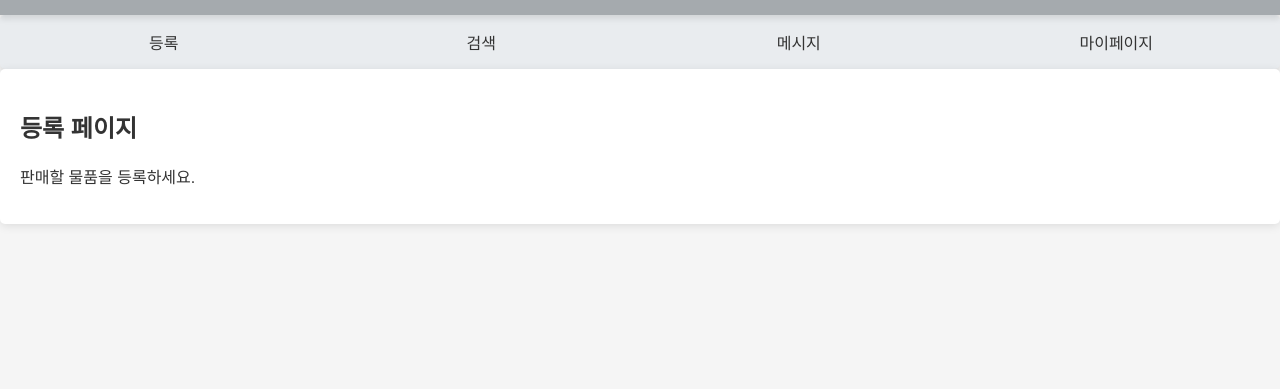
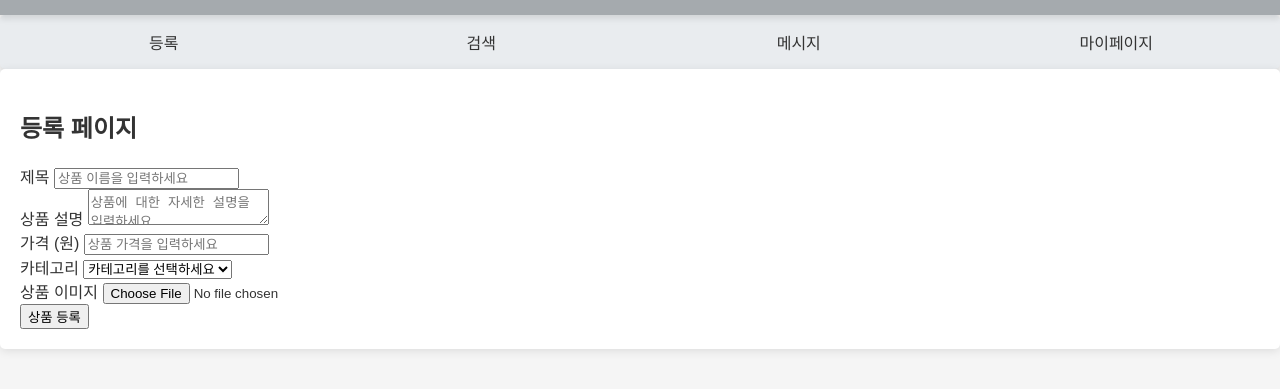
Before and after one commit to sara0813/web2024, a website: page public/html/register.html in a window 1280 px wide. Shown: the part 93-482 px from the top of the page. Drawn offline with Linux system fonts and the light colour scheme.

Commit message:
경로 수정

```diff
--- a/package.json
+++ b/package.json
@@ -23,6 +23,7 @@
   },
   "homepage": "https://github.com/sara0813/web2024#readme",
   "dependencies": {
+    "dotenv": "^16.4.5",
     "express": "^4.21.1",
     "mongoose": "^8.8.0",
     "nodemailer": "^6.9.16"
--- a/public/html/register.html
+++ b/public/html/register.html
@@ -29,7 +29,50 @@
 
     <section id="tab-content">
         <h2>등록 페이지</h2>
-        <p>판매할 물품을 등록하세요.</p>
+        <!-- 제목 -->
+        <div class="form-group">
+            <label for="product-name">제목</label>
+            <input type="text" id="product-name" name="product-name" placeholder="상품 이름을 입력하세요" required>
+        </div>
+
+        <!-- 상품 설명 -->
+        <div class="form-group">
+            <label for="product-description">상품 설명</label>
+            <textarea id="product-description" name="product-description" placeholder="상품에 대한 자세한 설명을 입력하세요" required></textarea>
+        </div>
+
+        <!-- 상품 가격 -->
+        <div class="form-group">
+            <label for="product-price">가격 (원)</label>
+            <input type="number" id="product-price" name="product-price" placeholder="상품 가격을 입력하세요" required min="1">
+        </div>
+
+        <!-- 카테고리 선택 -->
+        <div class="form-group">
+            <label for="product-category">카테고리</label>
+            <select id="product-category" name="product-category" required>
+                <option value="">카테고리를 선택하세요</option>
+                <option value="electronics">전자기기</option>
+                <option value="clothing">의류</option>
+                <option value="books">도서</option>
+                <option value="furniture">가구</option>
+                <option value="others">기타</option>
+            </select>
+        </div>
+
+        <!-- 상품 이미지 -->
+        <div class="form-group">
+            <label for="product-image">상품 이미지</label>
+            <input type="file" id="product-image" name="product-image" accept="image/*" required>
+        </div>
+
+        <!-- 상품 등록 버튼 -->
+        <div class="form-group">
+            <button type="submit">상품 등록</button>
+        </div>
+    </form>
+</div>
+
     </section>
 </body>
 </html>
--- a/src/server.js
+++ b/src/server.js
@@ -4,7 +4,7 @@ const app = express();
 const port = 3000;
 
 // 정적 파일 제공 (HTML, CSS, JS 파일 등)
-app.use(express.static(path.join(__dirname, '../public'))); // 정적 파일 경로 설정
+app.use(express.static(path.join(__dirname, '../public'))); // 정적 파일 경로 수정
 
 // 기본 라우트 설정
 app.get('/', (req, res) => {
```
Also changed, not shown: index.html (+2 -2 lines), public/html/login.html (+1 -1 lines), src/emailVerification.js (added, +55 -0 lines), 1 other file.
